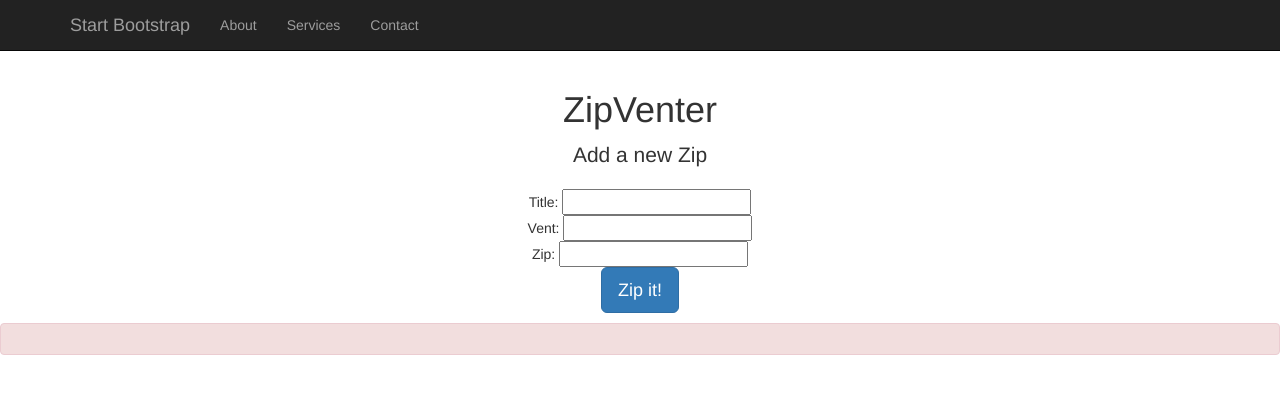
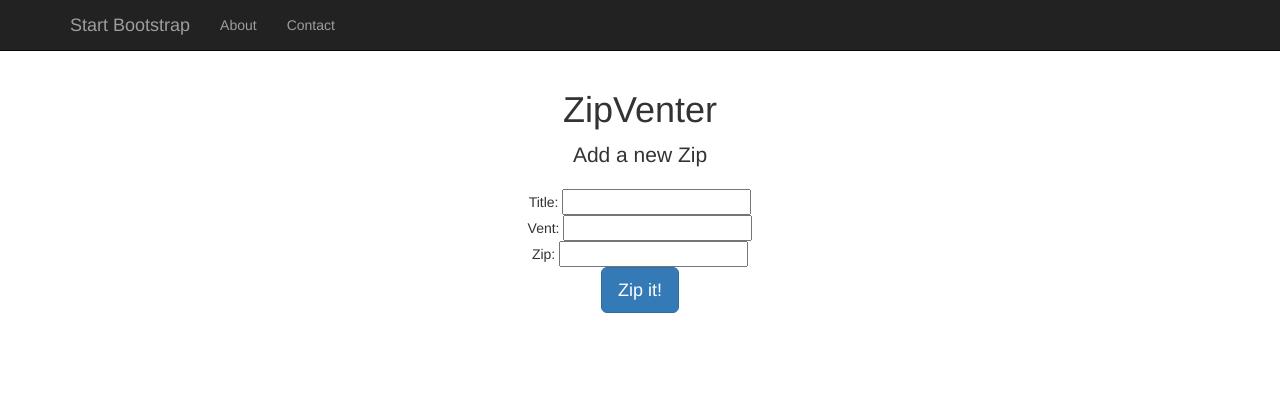
Before and after one commit to Jealousmango/ZipVenter, a website: page client/index.html in a window 1280 px wide. Drawn offline with nearby package versions, Linux system fonts and the light colour scheme; no server answers; files whose address does not match are found by name.

```diff
--- a/client/index.html
+++ b/client/index.html
@@ -47,9 +47,6 @@
                       <a href="#">About</a>
                   </li>
                   <li>
-                      <a href="#">Services</a>
-                  </li>
-                  <li>
                       <a href="#">Contact</a>
                   </li>
               </ul>
--- a/client/partials/main.html
+++ b/client/partials/main.html
@@ -10,6 +10,7 @@
           <button type="button" class="btn btn-lg btn-primary" ng-click="createZip(titleInput, ventInput, zipInput)">Zip it!</button>
         </form>
       </ul>
-      <div ng-bind="error" class="alert alert-danger" role="alert"></div>
+      <!-- <div ng-bind="error" class="alert alert-danger" role="alert"></div> -->
+      <div ng-bind="error"></div>
   </div>
 </div>
```
